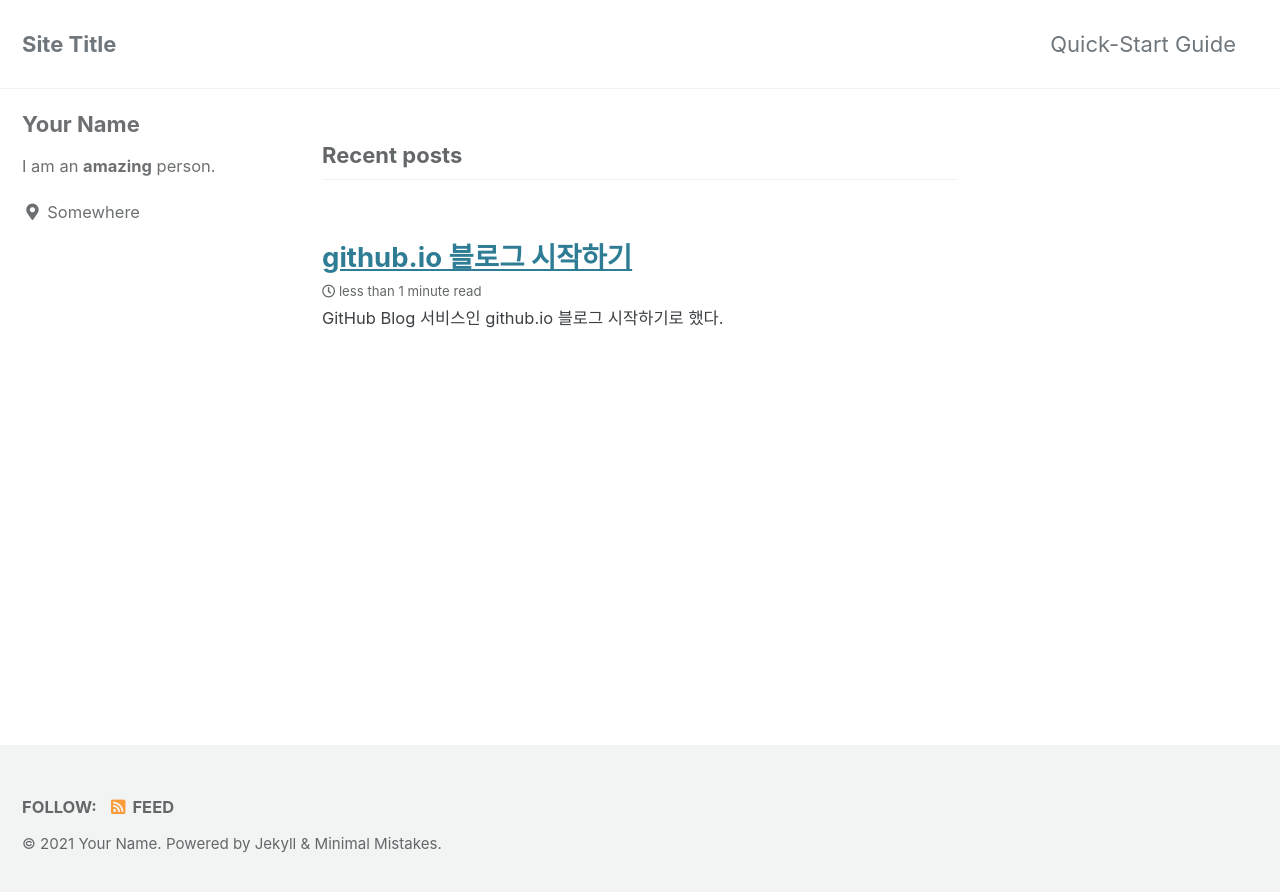
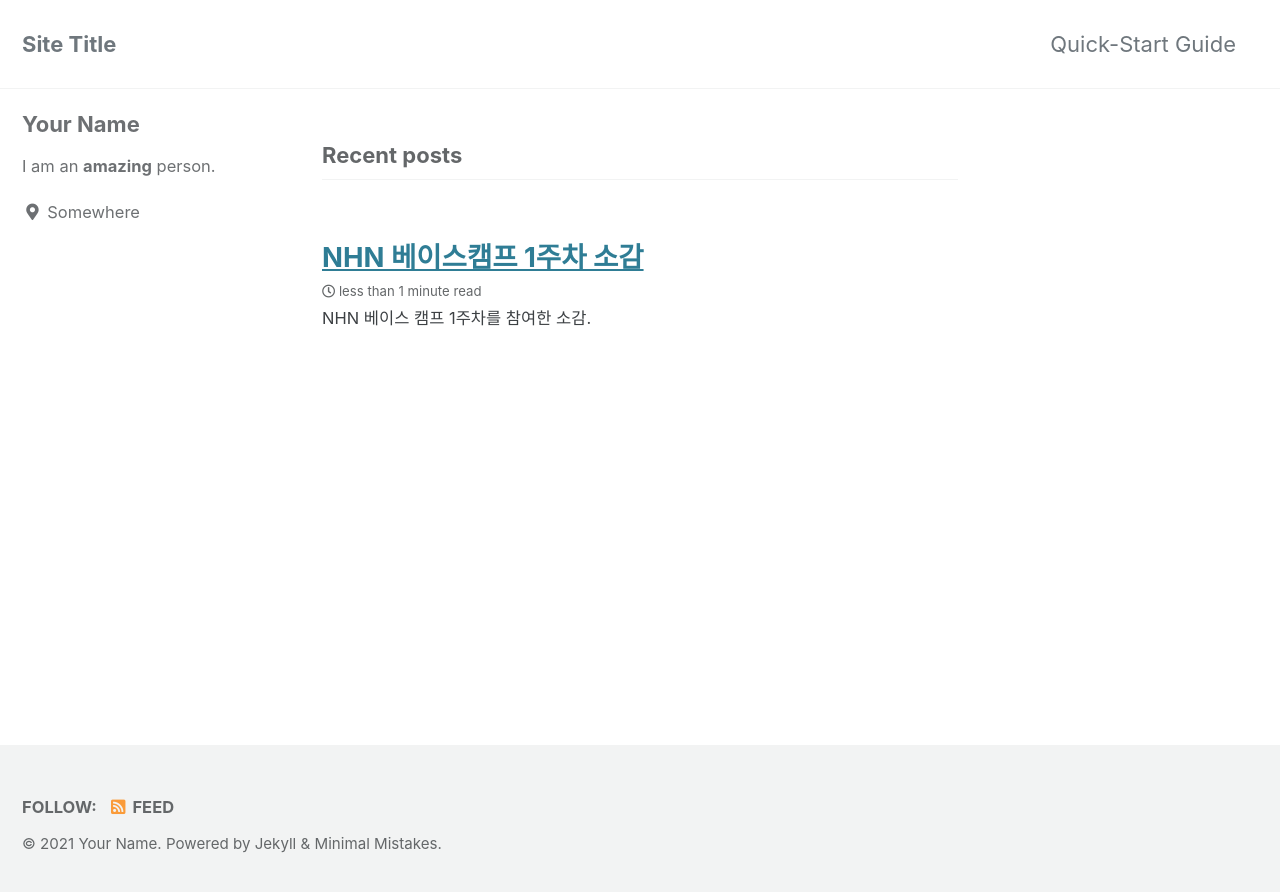
Before and after one commit to ChangguHan/ChangguHan.github.io, a Jekyll site: the page built from index.html, in a window 1280 px wide. Shown: the top 892 px of the page. Built offline with Jekyll 4.4.1, drawn with Linux system fonts in a browser that asks for light colours; cached includes are drawn as plain includes; the list of posts is cut into pages by our own code.

Commit message:
modified

```diff
--- a/_posts/2021-01-22-first-post.md
+++ b/_posts/2021-01-22-first-post.md
@@ -1,20 +1,18 @@
 ---
-title:  "github.io 블로그 시작하기"
-excerpt: "GitHub Blog 서비스인 github.io 블로그 시작하기로 했다."
+title:  "NHN 베이스캠프 1주차 소감"
+excerpt: "NHN 베이스 캠프 1주차를 참여한 소감."
 
 categories:
   - Blog
 tags:
   - Blog
-last_modified_at: 2019-04-13T08:06:00-05:00
+last_modified_at: {{ page.last_modified_at }}
 ---
 
-GitHub Blog 서비스인 github.io 블로그 시작하기로 했다.
-GitHub Blog 서비스의 이름은 Pages이다.
+NHN 베이스 캠프 1주차가 끝났다.
+많은 양의 과제를 내주었는데, 구체적인 양으로는 책 약 300페이지를 구현하고 시험을 보았다.
 
-Pages가 다른 블로그 플랫폼 보다 편한 것 같아서 마음에 든다.
-다른 사람들도 같이 많이 사용했으면 좋겠다는 생각이 든다.
+현재 이 글 역시, 베이스 캠프의 과제이기도 하다.
 
-YFM에서 정의한 제목을 이중 괄호 구문으로 본문에 추가할 수 있다.
-이 글의 제목은 {{ page.title }}이고
-마지막으로 수정된 시간은 {{ page.last_modified_at }}이다.
+다음주부터 양이 엄청 방대해진다고 하는데..
+개발자로 단기간에 빠르게 성장할 수 있을것 같아 기대가 된다.
```
Also changed, not shown: 5 other files.
